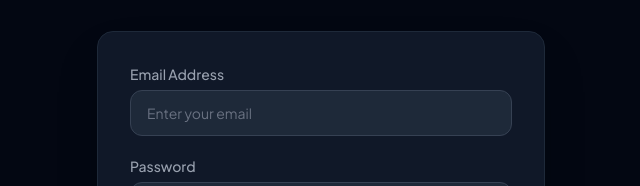
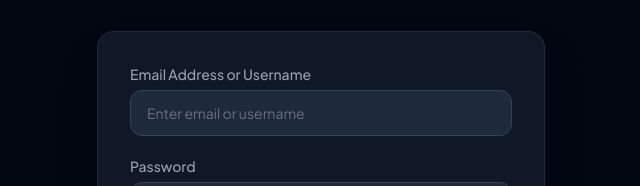
Before and after one commit to 1714Rohit/Stock-Management-System, a React (Vite) app in the folder frontend/: page /login in a window 1280 px wide. Shown: the part 306-492 px from the top of the page, without its empty margins (319-959 px from the left). Built offline with nearby package versions, Linux system fonts and the light colour scheme; no server answers.

Commit message:
Restore username login functionality

```diff
--- a/frontend/src/pages/Login.jsx
+++ b/frontend/src/pages/Login.jsx
@@ -71,18 +71,18 @@ const Login = () => {
               </div>
             )}
 
-            {/* Email */}
+            {/* Email or Username */}
             <div>
               <label className="block text-sm font-medium text-gray-400 mb-1.5">
-                Email Address
+                Email Address or Username
               </label>
               <input
-                type="email"
+                type="text"
                 required
                 value={email}
                 onChange={(e) => setEmail(e.target.value)}
-                placeholder="Enter your email"
-                autoComplete="email"
+                placeholder="Enter email or username"
+                autoComplete="username"
                 className="w-full bg-gray-800 border border-gray-700 rounded-xl px-4 py-3 text-white placeholder-gray-500 focus:outline-none focus:border-indigo-500 focus:ring-1 focus:ring-indigo-500 text-sm transition"
               />
             </div>
```
Also changed, not shown: 2 other files (tests, documents, lock files or other folders).
